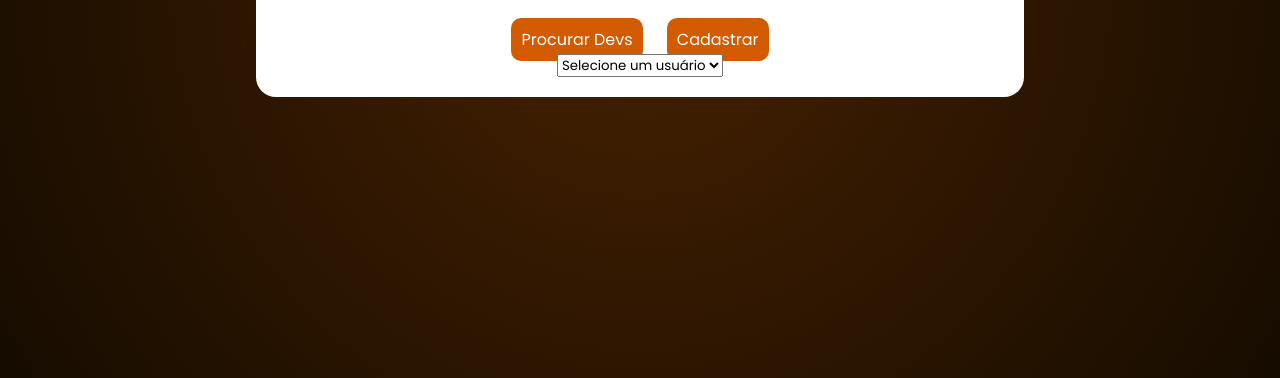
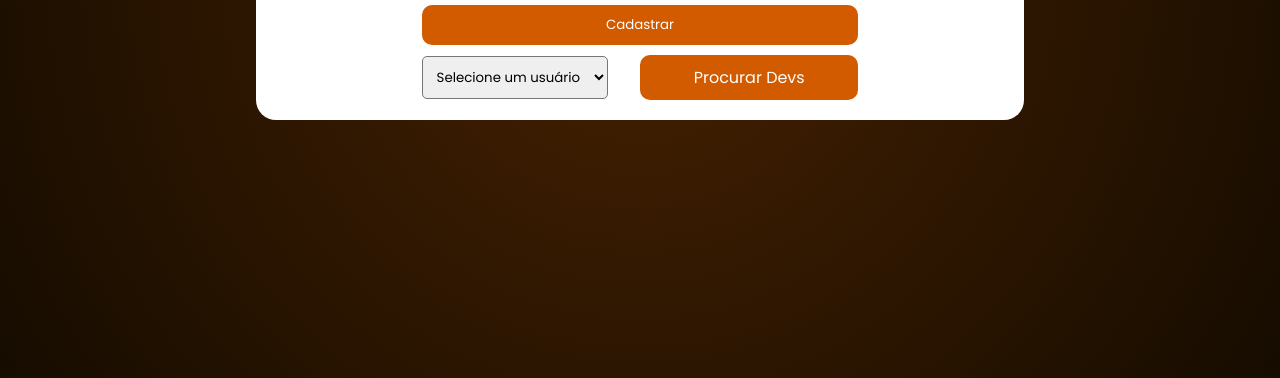
Before and after one commit to guilherzanetti/formulario-dev, a plain HTML site: page index.html in a window 1280 px wide. Shown: the part 422-800 px from the top of the page. Drawn offline with Linux system fonts and the light colour scheme.

Commit message:
index btn flex fix

```diff
--- a/index.html
+++ b/index.html
@@ -1,5 +1,6 @@
 <!DOCTYPE html>
 <html lang="pt-br">
+
 <head>
     <meta charset="UTF-8">
     <meta name="viewport" content="width=device-width, initial-scale=1.0">
@@ -7,22 +8,31 @@
     <link rel="stylesheet" href="style.css">
     <link rel="stylesheet" href="styleglobal.css">
 </head>
+
 <body>
     <div class="content-box">
         <h1>Formulário dev</h1>
-        <p>Lorem ipsum dolor sit amet consectetur adipisicing elit. Dolor maxime perspiciatis alias possimus debitis veritatis consectetur, commodi totam. Iste corrupti iure quod incidunt exercitationem officiis obcaecati laudantium sapiente libero quasi.</p>
+        <p>Lorem ipsum dolor sit amet consectetur adipisicing elit. Dolor maxime perspiciatis alias possimus debitis
+            veritatis consectetur, commodi totam. Iste corrupti iure quod incidunt exercitationem officiis obcaecati
+            laudantium sapiente libero quasi.</p>
+
 
         <br>
-        <div class="box-btn">
-            <a href="src/" class="btn-index">Procurar Devs</a>
-            <a href="src/cadastro/cadastro.html" class="btn-index">Cadastrar</a>
-        </div>
-        <div class="content-procurar">
-            <select id="selectUser" name="selectLabel">
-                <option value="" disabled selected>Selecione um usuário</option>
-            </select>
+        <div class="contentBtns">
+
+            <button type="button" class="btnIndex cadastrar" onclick="">Cadastrar</button>
+            <div class="box-btn">
+                <div class="content-procurar">
+                    <select id="selectUser" class="selectUser" name="selectLabel">
+                        <option value="" disabled selected>Selecione um usuário</option>
+                    </select>
+                </div>
+
+                <a href="src/" class="btnIndex procurarDevs">Procurar Devs</a>
+            </div>
         </div>
     </div>
     <script src="procurardev.js"></script>
 </body>
+
 </html>
--- a/style.css
+++ b/style.css
@@ -17,22 +17,58 @@ body{
 }
 
 .content-box{
+    display: flex;
+    flex-direction: column;
+    justify-items: center;
+    justify-content: center;
     padding: 20px;
     margin: 20%;
     background-color: rgb(255, 255, 255);
     border-radius: 20px;
 }
 
-.btn-index{
+.btnIndex{
     text-decoration: none;
     background-color: rgb(210, 91, 0);
-    margin: 10px;
+
     padding: 10px;
     color: white;
     border-radius: 10px;
+    border: none;
+    cursor: pointer;
 }
 
-.btn-index:hover{
+.btnIndex:hover{
     transition: 500ms;
     background-color: rgb(126, 65, 19);
 }
+
+.box-btn{
+    display: flex;
+    align-items: center;
+    justify-content:space-between;
+
+}
+
+.cadastrar{
+    width: 100%;
+    margin-bottom: 10px;
+
+}
+
+.selectUser{
+    padding: 10px;
+    border-radius: 5px;
+
+}
+
+
+.procurarDevs{
+    width: 50%;
+    margin-left: 10px;
+}
+
+.contentBtns{
+    width: 60%;
+    margin: auto;
+}
```
Also changed, not shown: src/result/programerType.html (renamed from src/cadastro/result/programerType.html, +0 -1 lines), src/result/changeInfo.js (renamed from src/cadastro/result/changeInfo.js).
